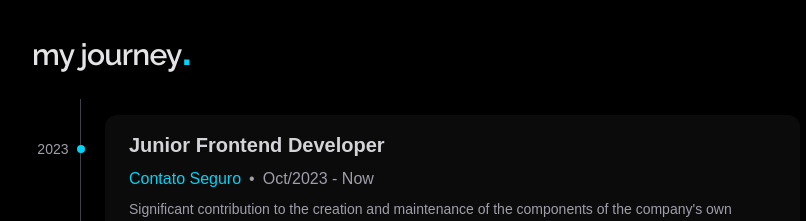
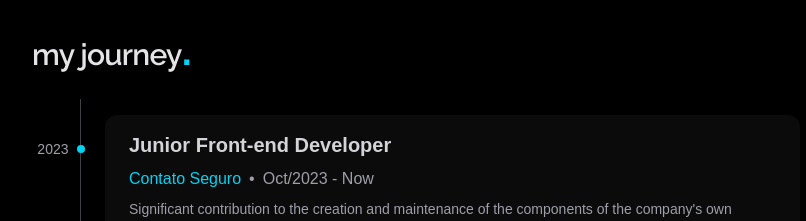
Before and after one commit to matheusgesser/portfolio, a Next.js app: page / in a window 1280 px wide. Shown: the part 860-1081 px from the top of the page, without its empty margins (224-1030 px from the left). Built offline with nearby package versions, Linux system fonts and the light colour scheme; no server answers; a web font is replaced by a local one.

Commit message:
refactor: add missing hifen to journey role title

```diff
--- a/src/data/journey.data.ts
+++ b/src/data/journey.data.ts
@@ -10,7 +10,7 @@ export const JOURNEY_DATA: Journey.Model[] = [
             label: "Contato Seguro",
             url: "https://canaldaetica.com.br/sobre-nos/",
         },
-        role: "Junior Frontend Developer",
+        role: "Junior Front-end Developer",
         descriptions: [
             "Significant contribution to the creation and maintenance of the components of the company's own design system, with clean, adaptable, and reusable code. Focus on improving usability and user experience. Internal documentation with Storybook.",
             "Participation in architecture and design debates and decisions, ensuring the adoption of modern industry technologies and trends to develop scalable, adaptable, and future-proof solutions.",
```
